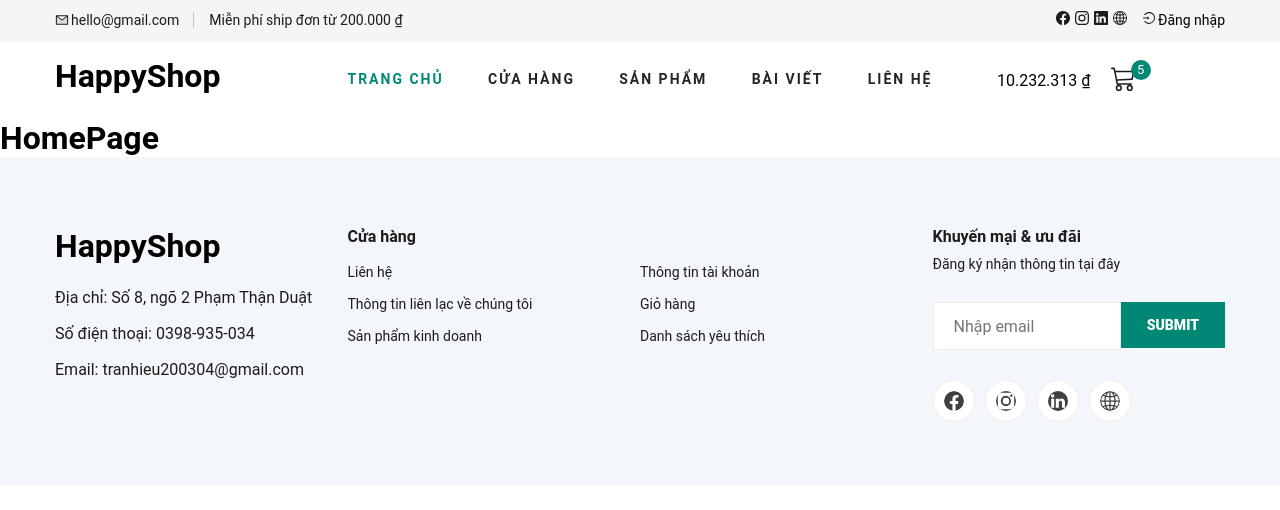
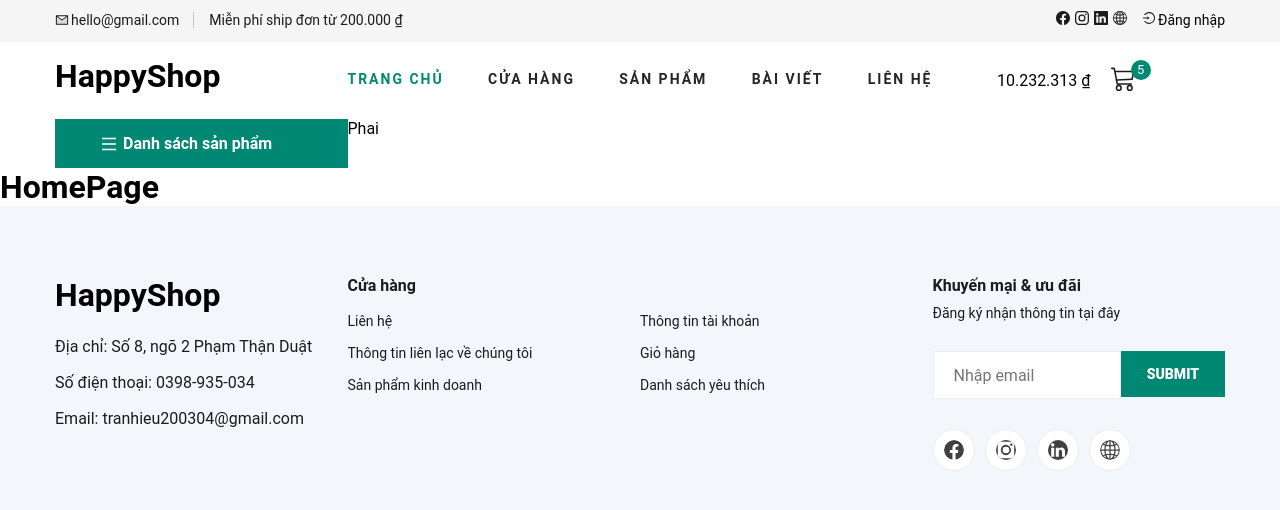
Before and after one commit to TranMinhHieu20/HappyShop, a React (Create React App) app in the folder fe/happyshop/: page / in a window 1280 px wide. Shown: the top 510 px of the page. Built offline with nearby package versions, Linux system fonts and the light colour scheme.

Commit message:
create nav header b10

```diff
--- a/fe/happyshop/src/pages/user/theme/header/index.js
+++ b/fe/happyshop/src/pages/user/theme/header/index.js
@@ -1,10 +1,10 @@
-import { memo, useState } from 'react'
+import { memo, useState, useRef, useEffect } from 'react'
 import './style.scss'
 import { BsFacebook } from 'react-icons/bs'
 import { BsInstagram } from 'react-icons/bs'
 import { BsLinkedin } from 'react-icons/bs'
 import { BsGlobe2 } from 'react-icons/bs'
-import { AiOutlineLogin } from 'react-icons/ai'
+import { AiOutlineLogin, AiOutlineMenu } from 'react-icons/ai'
 import { AiTwotoneMail } from 'react-icons/ai'
 import { Link } from 'react-router-dom'
 import { formatter } from 'utils/formatter'
@@ -12,6 +12,8 @@ import { BsCart3 } from 'react-icons/bs'
 import { ROUTERS } from 'utils/router'
 
 const Header = () => {
+  const [isShowCateGories, setIsShowCateGories] = useState(false)
+  const categoriesRef = useRef(null)
   //eslint-disable-next-line
   const [menus, setMenus] = useState([
     { name: 'Trang chủ', path: ROUTERS.USER.HOME },
@@ -38,6 +40,25 @@ const Header = () => {
     { name: 'Bài viết', path: '' },
     { name: 'Liên hệ', path: '' }
   ])
+
+  // Ẩn khi click ra ngoài
+  useEffect(() => {
+    const handleClickOutside = (event) => {
+      if (categoriesRef.current && !categoriesRef.current.contains(event.target)) {
+        setIsShowCateGories(false)
+      }
+    }
+
+    document.addEventListener('mousedown', handleClickOutside)
+
+    return () => {
+      document.removeEventListener('mousedown', handleClickOutside)
+    }
+  }, [])
+
+  const handleShowCateGories = () => {
+    setIsShowCateGories(!isShowCateGories)
+  }
 
   return (
     <>
@@ -130,6 +151,38 @@ const Header = () => {
           </div>
         </div>
       </div>
+      <div className="container">
+        <div className="row hero__categories_container">
+          <div className="col-lg-3 hero__categories" ref={categoriesRef}>
+            <div className="hero__categories__all" onClick={handleShowCateGories}>
+              <AiOutlineMenu />
+              Danh sách sản phẩm
+            </div>
+            {isShowCateGories && (
+              <>
+                <ul className={!isShowCateGories ? '' : 'hidden'}>
+                  <li>
+                    <Link to="#">Thịt tươi</Link>
+                  </li>
+                  <li>
+                    <Link to="#">Rau củ</Link>
+                  </li>
+                  <li>
+                    <Link to="#">Nước trái cây</Link>
+                  </li>
+                  <li>
+                    <Link to="#">Trái cây</Link>
+                  </li>
+                  <li>
+                    <Link to="#">Hải sản</Link>
+                  </li>
+                </ul>
+              </>
+            )}
+          </div>
+          <div className="col-lg-9">Phai</div>
+        </div>
+      </div>
     </>
   )
 }
--- a/fe/happyshop/src/pages/user/theme/header/style.scss
+++ b/fe/happyshop/src/pages/user/theme/header/style.scss
@@ -170,3 +170,65 @@
     }
   }
 }
+
+.hero__categories {
+  position: relative;
+
+  .hero__categories__all {
+    background-color: map-get($map: $theme-color, $key: 'main');
+    padding: 15px 25px 15px 40px;
+    display: flex;
+    align-items: center;
+    color: #fff;
+    cursor: pointer;
+    font-weight: 700;
+
+    svg,
+    span {
+      font-size: 16px;
+      margin-left: 5px;
+    }
+
+    svg {
+      font-size: 18px;
+      font-weight: 700;
+      margin-right: 5px;
+    }
+  }
+
+  ul {
+    position: absolute;
+    opacity: 1;
+    border: 1px solid #ededed;
+    width: 99%;
+    background: #fff;
+    transition: all, 0.3s;
+
+    li {
+      list-style: none;
+
+      a {
+        text-decoration: none;
+        background: transparent;
+        color: map-get($map: $theme-color, $key: 'normal-text');
+        line-height: 39px;
+        display: block;
+        padding-left: 40px;
+        transition: all, 0.3s;
+      }
+
+      &:hover {
+        background: #f7ffff;
+        cursor: pointer;
+
+        a {
+          color: map-get($map: $theme-color, $key: 'main');
+          font-size: 16px;
+        }
+      }
+    }
+    &:hidden {
+      opacity: 0;
+    }
+  }
+}
```
